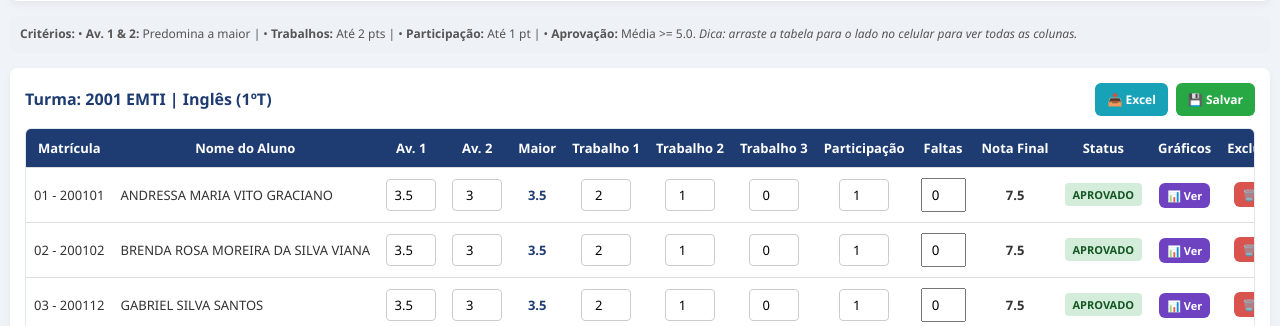
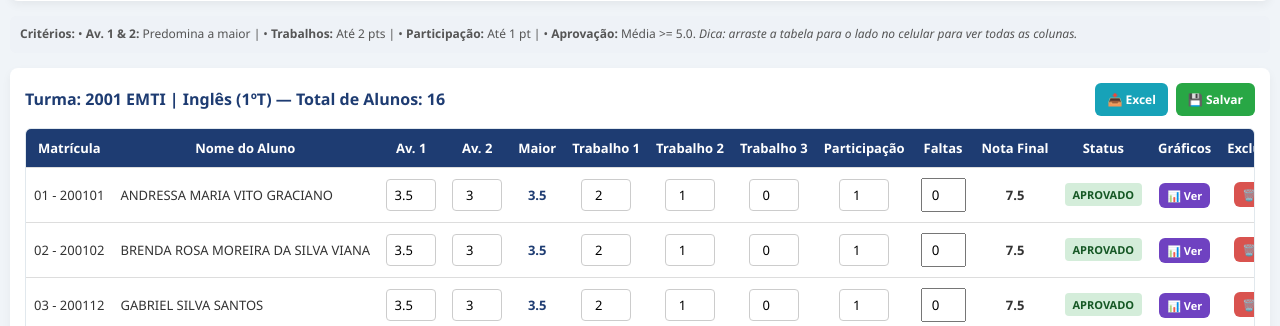
Before and after one commit to lfdppeixoto29/paineldalilian, a Node server app: page / in a window 1280 px wide. Shown: the part 283-609 px from the top of the page. Run offline with Node 20, Linux system fonts and the light colour scheme; data comes from the database, SQL or seed files in the repository; data that the repository does not hold is empty; some libraries are stand-ins or nearby versions.

Commit message:
Include total student count in class header table heading

```diff
--- a/views/painel.ejs
+++ b/views/painel.ejs
@@ -148,7 +148,7 @@
 
             <div class="tabela-card">
                 <div class="tabela-cabecalho">
-                    <h2>Turma: <%= turmaSelecionada %> | <%= materiaSelecionada %> (<%= trimestreSelecionado %>ºT)</h2>
+                    <h2>Turma: <%= turmaSelecionada %> | <%= materiaSelecionada %> (<%= trimestreSelecionado %>ºT) — Total de Alunos: <%= registros.length %></h2>
                     <div class="actions-top">
                         <a href="/exportar/excel?ano=<%= anoLetivo %>&turma=<%= encodeURIComponent(turmaSelecionada) %>&materia=<%= encodeURIComponent(materiaSelecionada) %>&trimestre=<%= trimestreSelecionado %>" class="btn" style="background: #17a2b8; text-decoration: none; padding: 8px 12px; font-size: 12px;">📥 Excel</a>
                         <button type="submit" class="btn btn-success" style="padding: 8px 12px; font-size: 12px;">💾 Salvar</button>
```
